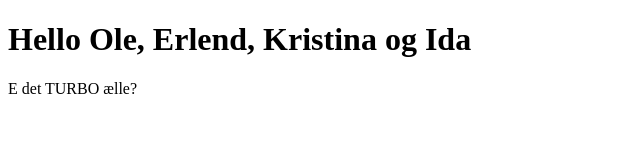
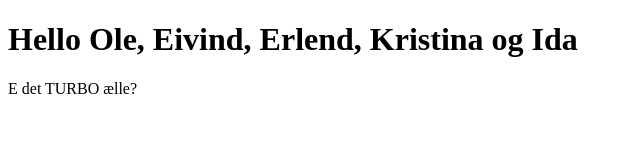
Before and after one commit to TheFaze97/TheFaze97.github.io, a plain HTML site: page index.html in a window 1280 px wide. Shown: the whole page, without its empty margins (0-640 px from the left). Drawn offline with Linux system fonts and the light colour scheme.

Commit message:
Update index.html

```diff
--- a/index.html
+++ b/index.html
@@ -1,7 +1,7 @@
 <!DOCTYPE html>
 <html>
 <body>
-<h1>Hello Ole, Erlend, Kristina og Ida</h1>
+<h1>Hello Ole, Eivind, Erlend, Kristina og Ida</h1>
 <p>E det TURBO ælle?</p>
 </body>
 </html>
```
